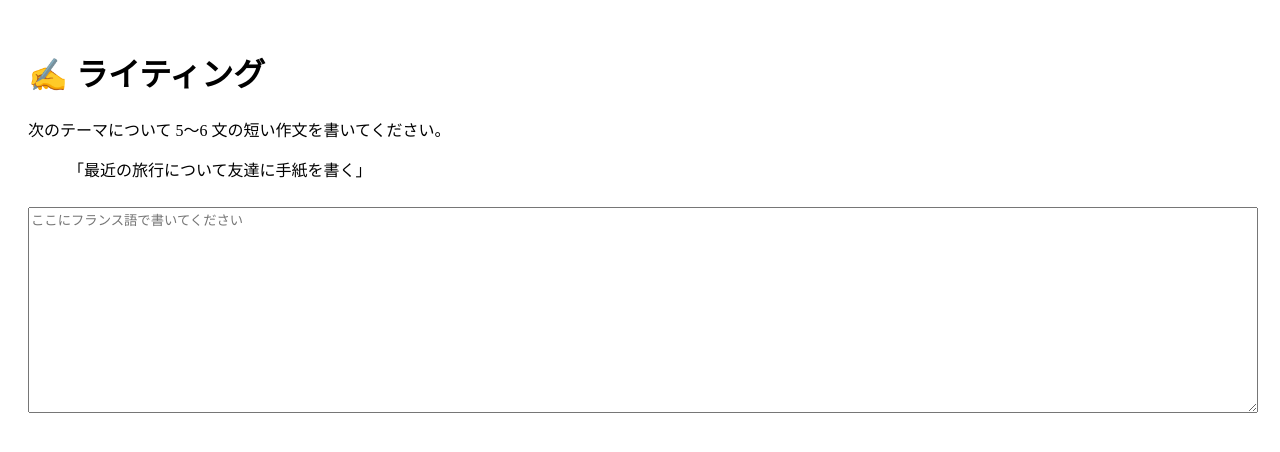
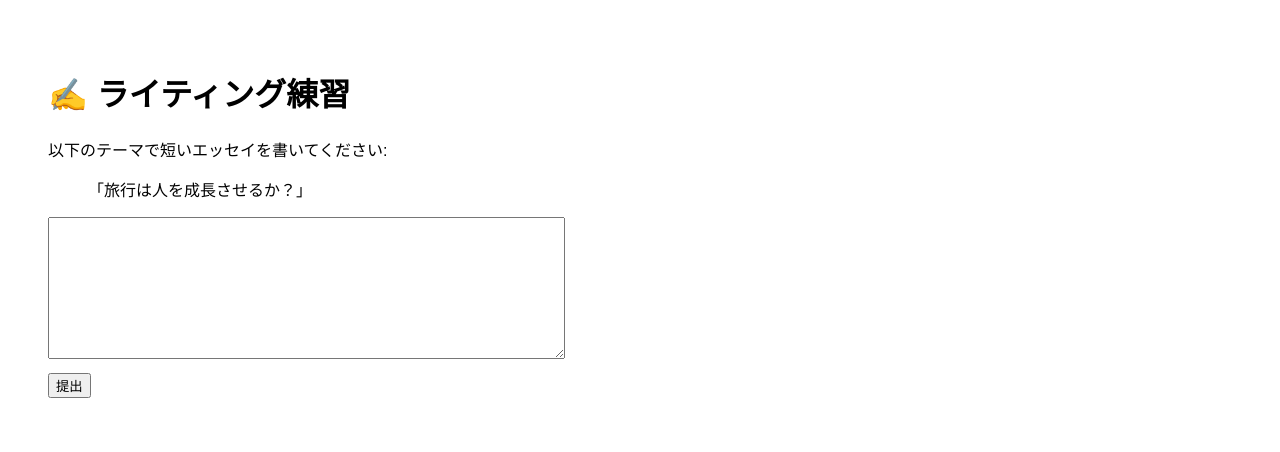
Before and after one commit to Happygeneva/ShinjiB2, a Next.js app: page /writing in a window 1280 px wide. Shown: the top 452 px of the page. Built offline with nearby package versions, Linux system fonts and the light colour scheme.

Commit message:
Update writing.js

```diff
--- a/pages/writing.js
+++ b/pages/writing.js
@@ -1,17 +1,32 @@
+import { useState } from "react";
+
 export default function Writing() {
+  const [essay, setEssay] = useState("");
+  const [feedback, setFeedback] = useState("");
+
+  const evaluate = () => {
+    if (essay.split(" ").length > 20) {
+      setFeedback("✅ 良い長さです！しっかり書けています。");
+    } else {
+      setFeedback("✍️ もっと文章を長く書いてみましょう。");
+    }
+  };
+
   return (
-    <div style={{ padding: "20px" }}>
-      <h1>✍️ ライティング</h1>
-      <p>
-        次のテーマについて 5〜6 文の短い作文を書いてください。
-      </p>
-      <blockquote>
-        「最近の旅行について友達に手紙を書く」
-      </blockquote>
+    <div style={{ padding: 40, fontFamily: "Arial" }}>
+      <h1>✍️ ライティング練習</h1>
+      <p>以下のテーマで短いエッセイを書いてください:</p>
+      <blockquote>「旅行は人を成長させるか？」</blockquote>
       <textarea
-        placeholder="ここにフランス語で書いてください"
-        style={{ width: "100%", height: "200px", marginTop: "10px" }}
-      ></textarea>
+        value={essay}
+        onChange={(e) => setEssay(e.target.value)}
+        rows={8}
+        cols={60}
+        style={{ padding: 10 }}
+      />
+      <br />
+      <button onClick={evaluate} style={{ marginTop: 10 }}>提出</button>
+      <p>{feedback}</p>
     </div>
   );
 }
```
